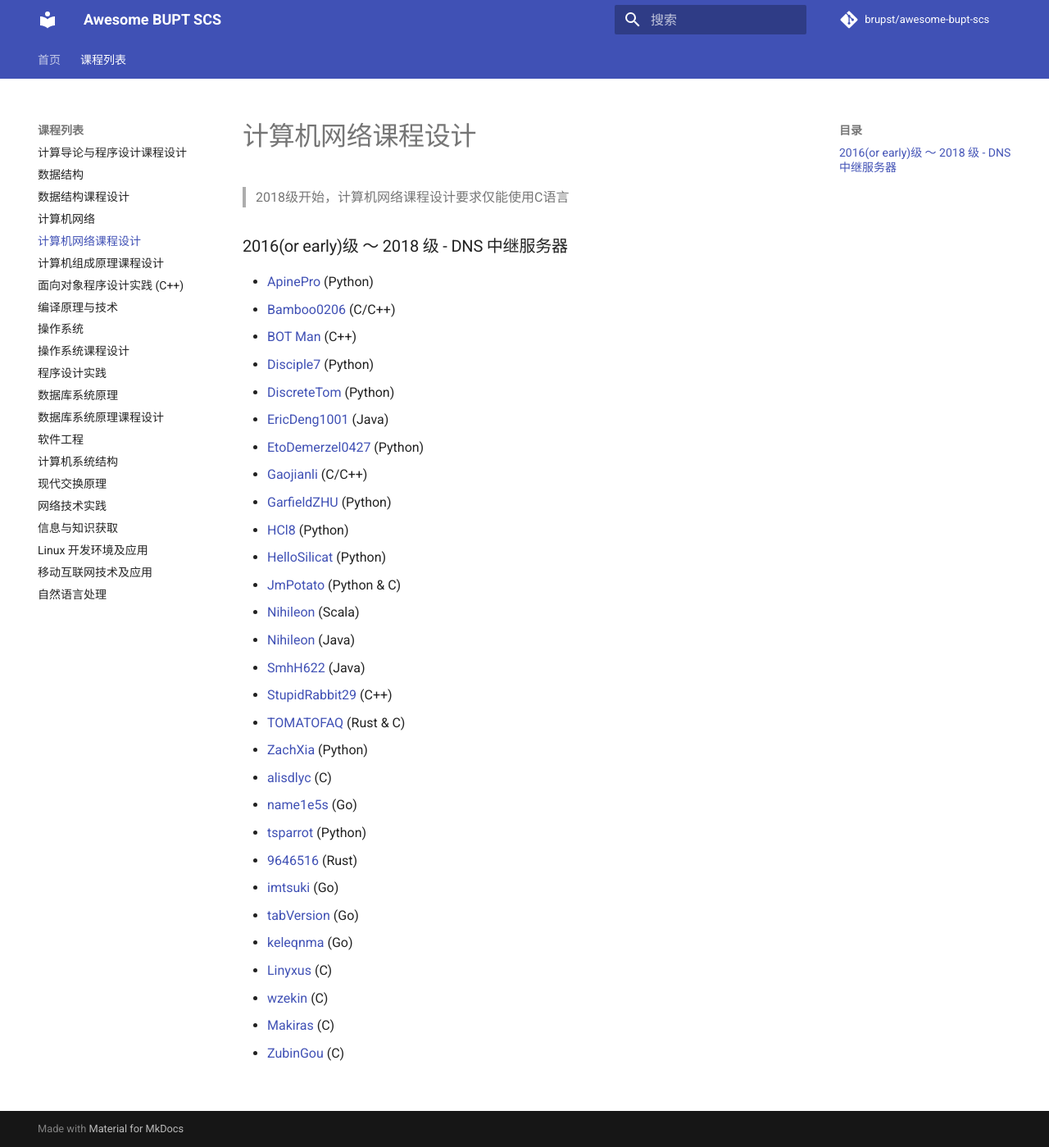
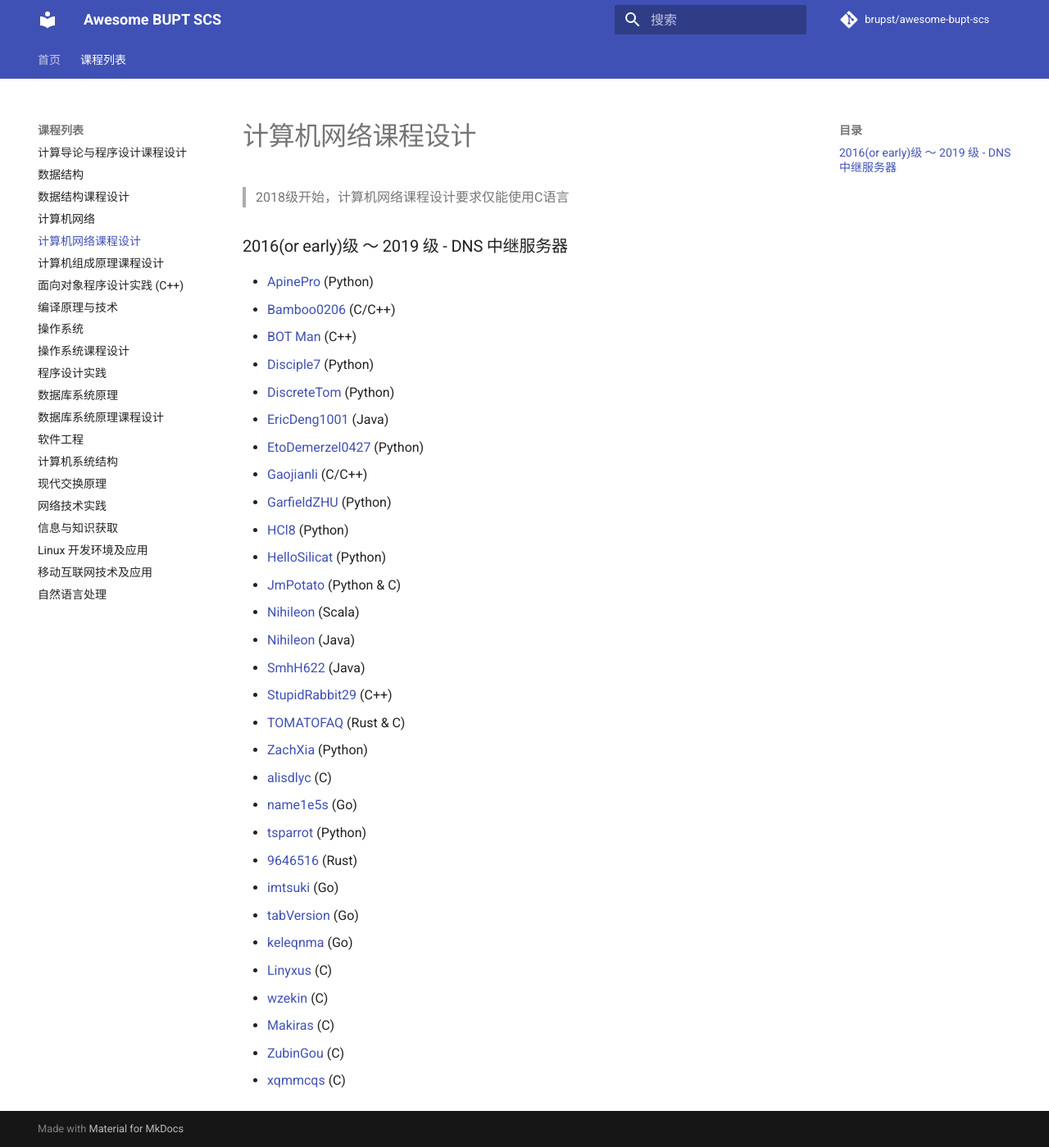
Before and after one commit to brupst/awesome-bupt-scs, an MkDocs documentation site: the page built from projects/Advanced-Labs-in-Computer-Networks.md, in a window 1280 px wide and 1399 px high. Shown: the whole window at 82% size. Built offline with MkDocs 1.6.1 and Material for MkDocs 9.7.7, drawn with Linux system fonts in a browser that asks for light colours; comment, search, counter and statistics services are not loaded.

Commit message:
添加19级cpp和计网计组课设 (#28)

```diff
--- a/projects/Advanced-Labs-in-Computer-Networks.md
+++ b/projects/Advanced-Labs-in-Computer-Networks.md
@@ -2,7 +2,7 @@
 
 > 2018级开始，计算机网络课程设计要求仅能使用C语言
 
-### 2016(or early)级 ～ 2018 级 - DNS 中继服务器
+### 2016(or early)级 ～ 2019 级 - DNS 中继服务器
 
 * [ApinePro](https://github.com/ApinePro/DNS-Relay-Server) (Python)
 * [Bamboo0206](https://github.com/Bamboo0206/DNS_Relay) (C/C++)
@@ -33,3 +33,4 @@
 * [wzekin](https://github.com/tabVersion/DNSRelay) (C)
 * [Makiras](https://github.com/Makiras/makiras_dns_refact) (C)
 * [ZubinGou](https://github.com/ZubinGou/Simple-DNS-Relay) (C)
+* [xqmmcqs](https://github.com/xqmmcqs/dnsr) (C)
```
Also changed, not shown: projects/Advanced-Labs-in-Computer-Architecture.md (+1 -0 lines), projects/C++.md (+4 -0 lines).
